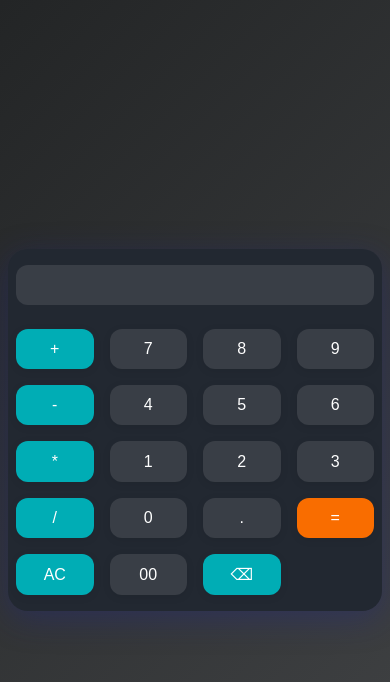
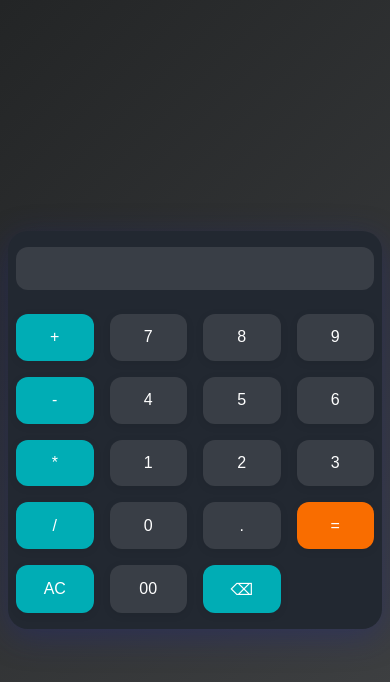
Before and after one commit to davidxml/University-assignments, a plain HTML site: page Web Dev assignments/CALCULATOR/index.html in a window 390 px wide. Drawn offline with Linux system fonts and the light colour scheme.

Commit message:
Adjusted padding styles in UI

```diff
--- a/Web Dev assignments/CALCULATOR/style.css
+++ b/Web Dev assignments/CALCULATOR/style.css
@@ -82,10 +82,10 @@ button:hover {
     }
     #display {
         font-size: 1.2rem;
-        height: 40px;
+        height: 43px;
     }
     button {
         font-size: 1rem;
-        padding: 0.7rem;
+        padding: 0.9rem;
     }
 }
```
